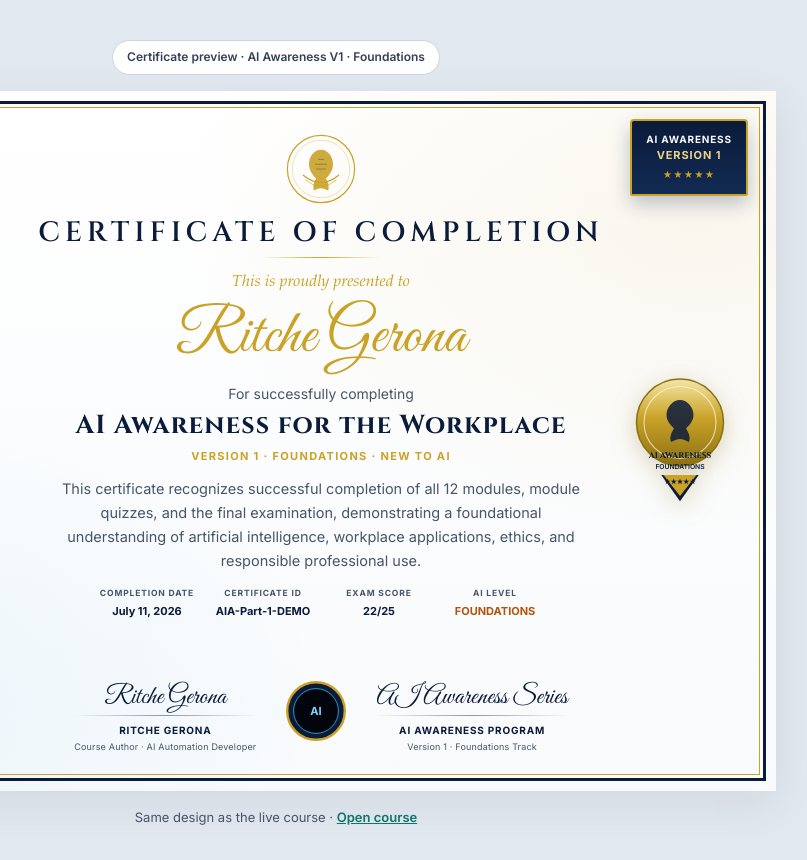
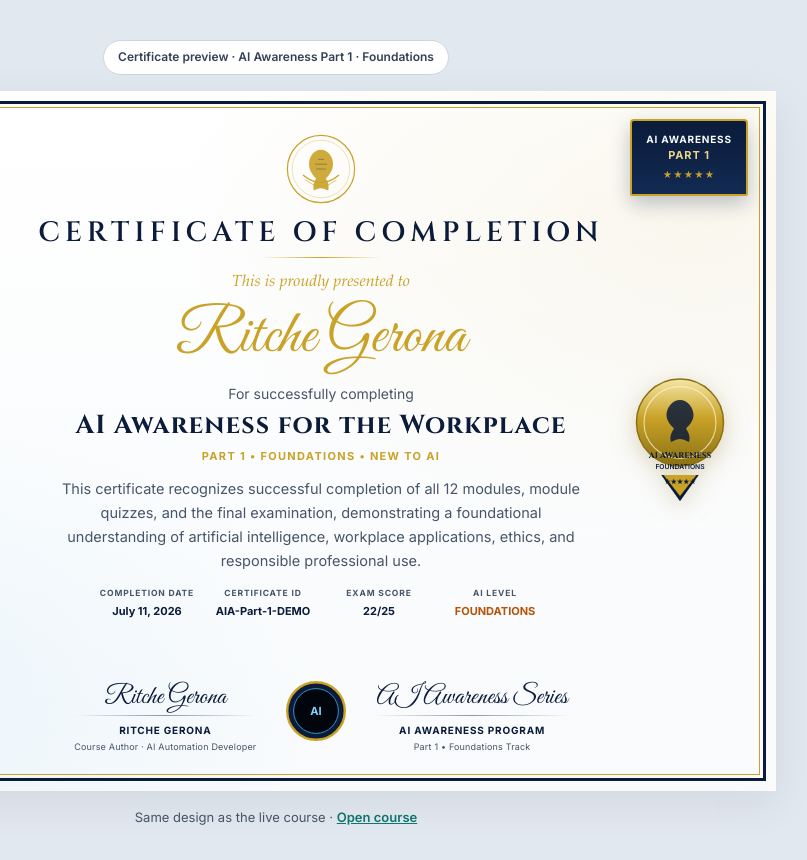
Before and after one commit to ritchegerona/ai-awareness-course, a website: page public/certificate-preview.html in a window 1280 px wide. Shown: the full height of the page, 364-1171 px from the left. Drawn offline with Linux system fonts and the light colour scheme.

Commit message:
Update certificate preview to use Part 1 naming convention

```diff
--- a/public/certificate-preview.html
+++ b/public/certificate-preview.html
@@ -3,7 +3,7 @@
 <head>
 <meta charset="UTF-8">
 <meta name="viewport" content="width=device-width, initial-scale=1.0">
-<title>Certificate Preview — AI Awareness V1 Foundations</title>
+<title>Certificate Preview — AI Awareness Part 1 Foundations</title>
 <meta name="robots" content="noindex">
 <link rel="preconnect" href="https://fonts.googleapis.com">
 <link rel="preconnect" href="https://fonts.gstatic.com" crossorigin>
@@ -17,7 +17,7 @@
 </style>
 </head>
 <body>
-<p class="note">Certificate preview · AI Awareness V1 · Foundations</p>
+<p class="note">Certificate preview · AI Awareness Part 1 · Foundations</p>
 <div class="certificate-wrapper active" id="certificateView">
       <div class="certificate" id="certificateContent">
         <!-- Outer gold / navy frame -->
@@ -51,7 +51,7 @@
         <div class="cert-ribbon">
           <div class="cert-ribbon-inner">
             <span>AI AWARENESS</span>
-            <span class="cert-ribbon-sub">VERSION 1</span>
+            <span class="cert-ribbon-sub">PART 1</span>
             <span class="cert-ribbon-stars">★★★★★</span>
           </div>
         </div>
@@ -90,7 +90,7 @@
           <div class="recipient" id="certName">Ritche Gerona</div>
           <p class="cert-for">For successfully completing</p>
           <h1 class="cert-program">AI Awareness for the Workplace</h1>
-          <p class="cert-level-line" id="certVersionLabel">Version 1 · Foundations · New to AI</p>
+          <p class="cert-level-line" id="certVersionLabel">Part 1 • Foundations • New to AI</p>
           <p class="completion-text">This certificate recognizes successful completion of all 12 modules, module quizzes, and the final examination, demonstrating a foundational understanding of artificial intelligence, workplace applications, ethics, and responsible professional use.</p>
 
           <div class="cert-meta-row">
@@ -130,7 +130,7 @@
               <div class="sig-name">AI Awareness Series</div>
               <div class="sig-line"></div>
               <div class="sig-label">AI Awareness Program</div>
-              <div class="sig-role">Version 1 · Foundations Track</div>
+              <div class="sig-role">Part 1 • Foundations Track</div>
             </div>
           </div>
         </div>
```
